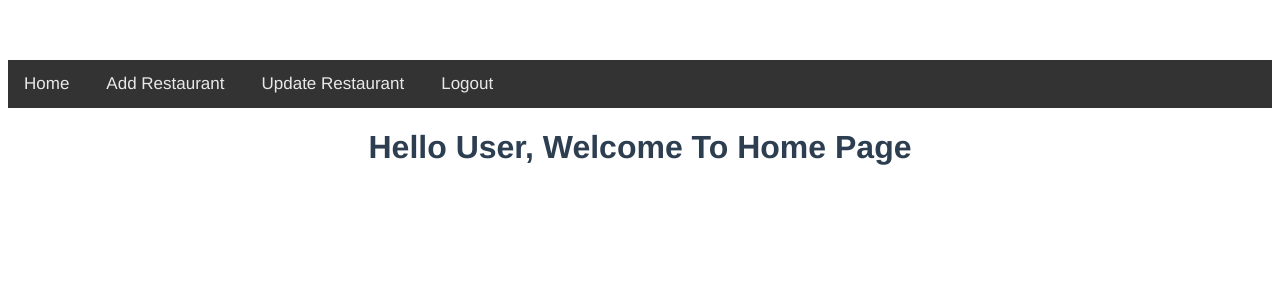
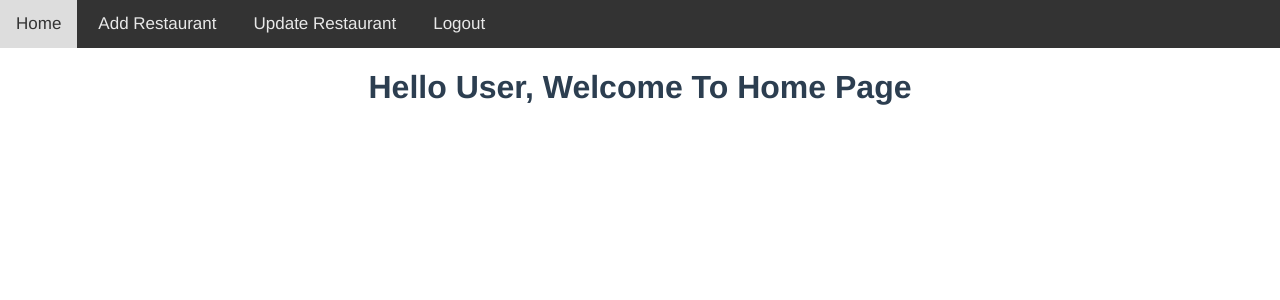
Before and after one commit to BryoEckoo/resto-project, a Vue app: page / in a window 1280 px wide. Shown: the top 300 px of the page. Built offline with nearby package versions, Linux system fonts and the light colour scheme.

Commit message:
cleaning code

```diff
--- a/src/App.vue
+++ b/src/App.vue
@@ -16,7 +16,10 @@ export default {
   -moz-osx-font-smoothing: grayscale;
   text-align: center;
   color: #2c3e50;
-  margin-top: 60px;
+}
+body {
+  padding: 0;
+  margin: 0;
 }
 .logo {
     width:300px
```
